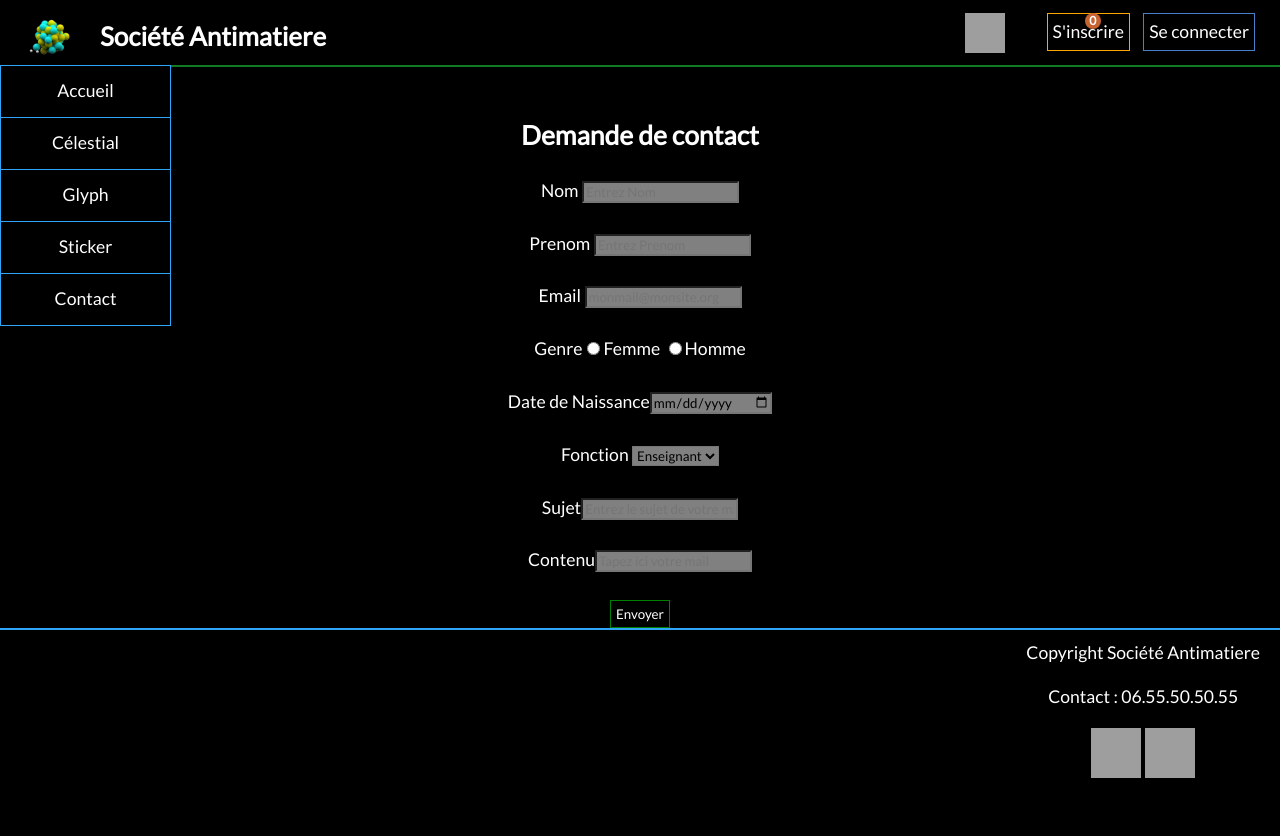
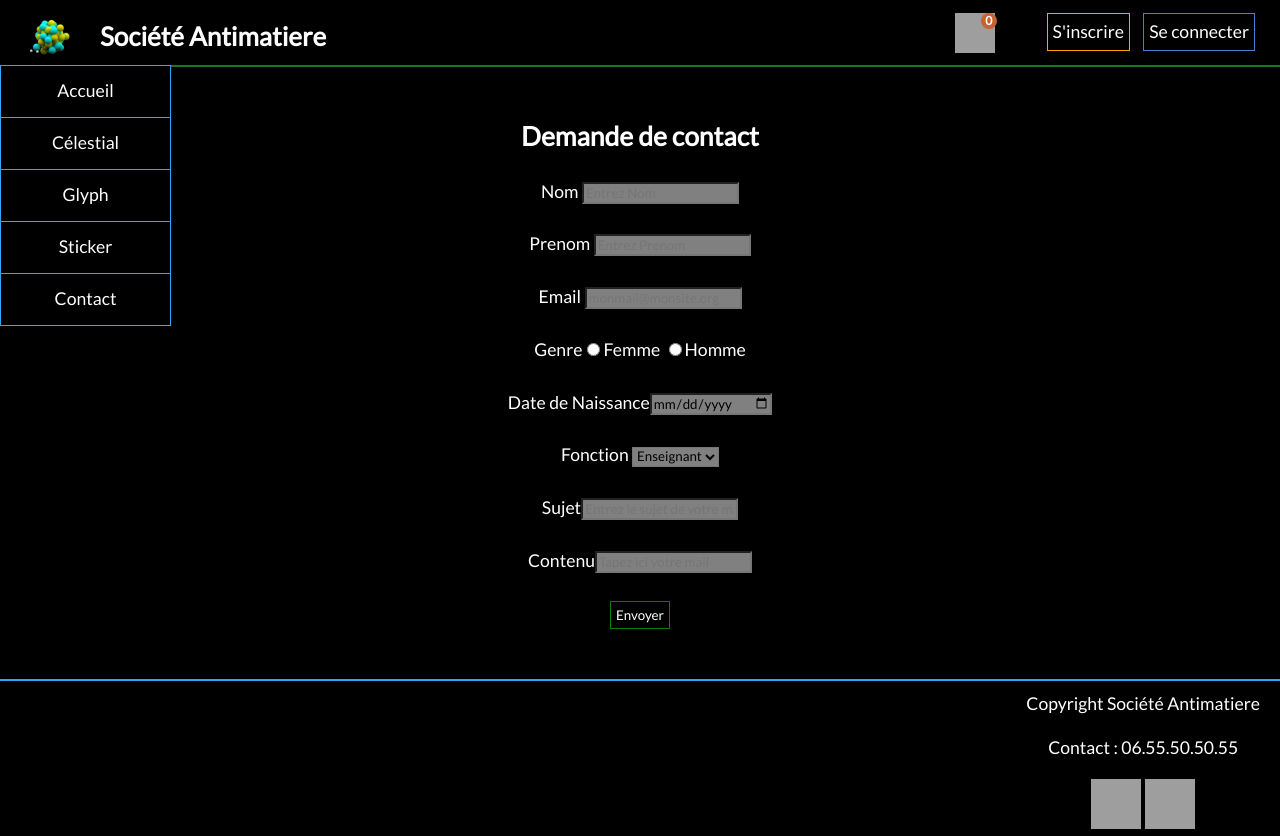
Before and after one commit to theo-be/societe-antimatiere, a PHP site: page /contact.php in a window 1280 px wide. Before the commit the page ends 778 px from the top, so only its background shows below. Run offline with PHP 8.4, Linux system fonts and the light colour scheme; grey boxes are pictures that could not be loaded.

Commit message:
Add files via upload

```diff
--- a/accueil.css
+++ b/accueil.css
@@ -5,6 +5,7 @@
 }
 
 body{
+    min-height: 100%;
     text-align: center;
     font-size: 1.1rem;
     font-weight: 300;
@@ -15,10 +16,10 @@
     padding: 0;
 }
 
-.main {
-    margin: 160px;
-    margin-bottom: 100px;
-    padding: 0px 10px;
+main {
+    margin: 50px;
+    /*padding-bottom: 600px;*/
+    /*padding: 0px 10px;*/
 }
 .bandeauvert{
     border-bottom: 2px solid #127a20; /* Épaisseur et couleur de la bordure */
@@ -29,8 +30,7 @@
 
 .bandeaubleu{
     border-bottom: 2px solid #2fa6f7; /* Épaisseur et couleur de la bordure */
-    margin-top: 65px; /* Marge en bas pour espacement */
-    /*z-index: 1;*/
+    margin-bottom: 65px; /* Marge en bas pour espacement */
 
 }
 
@@ -120,7 +120,9 @@
     color:#000000;
 }
 
-.cart{
+
+
+header .panier{
     position: absolute;
     top:13px;
     right:275px;
@@ -150,7 +152,6 @@
     height: 16px;
     font-weight: bold;
     position: absolute;
-    top: 13px;
     right: 14%;
 }
 
@@ -210,9 +211,23 @@
     color:black;
 }
 
-.foot {
+.container {
+    position: relative;
+    min-height: 100%;
+}
+
+boundary {
+    position: absolute;
+    bottom: 100px; /* Position the boundary 100px above the bottom */
+    width: 100%;
+    height: 2px; /* Set the height of the boundary line */
+    background-color: black; /* Example boundary color */
+}
+
+footer {
+    max-height: 150px;
     border-top: 2px solid #2fa6f7; /* Thickness and color of the border */
-    position: relative; /* Change from absolute to fixed to ensure it stays at the bottom of the viewport */
+    position: static; /* Change from absolute to fixed to ensure it stays at the bottom of the viewport */
     bottom: 0;
     left: 0;
     width: 100%;
```
